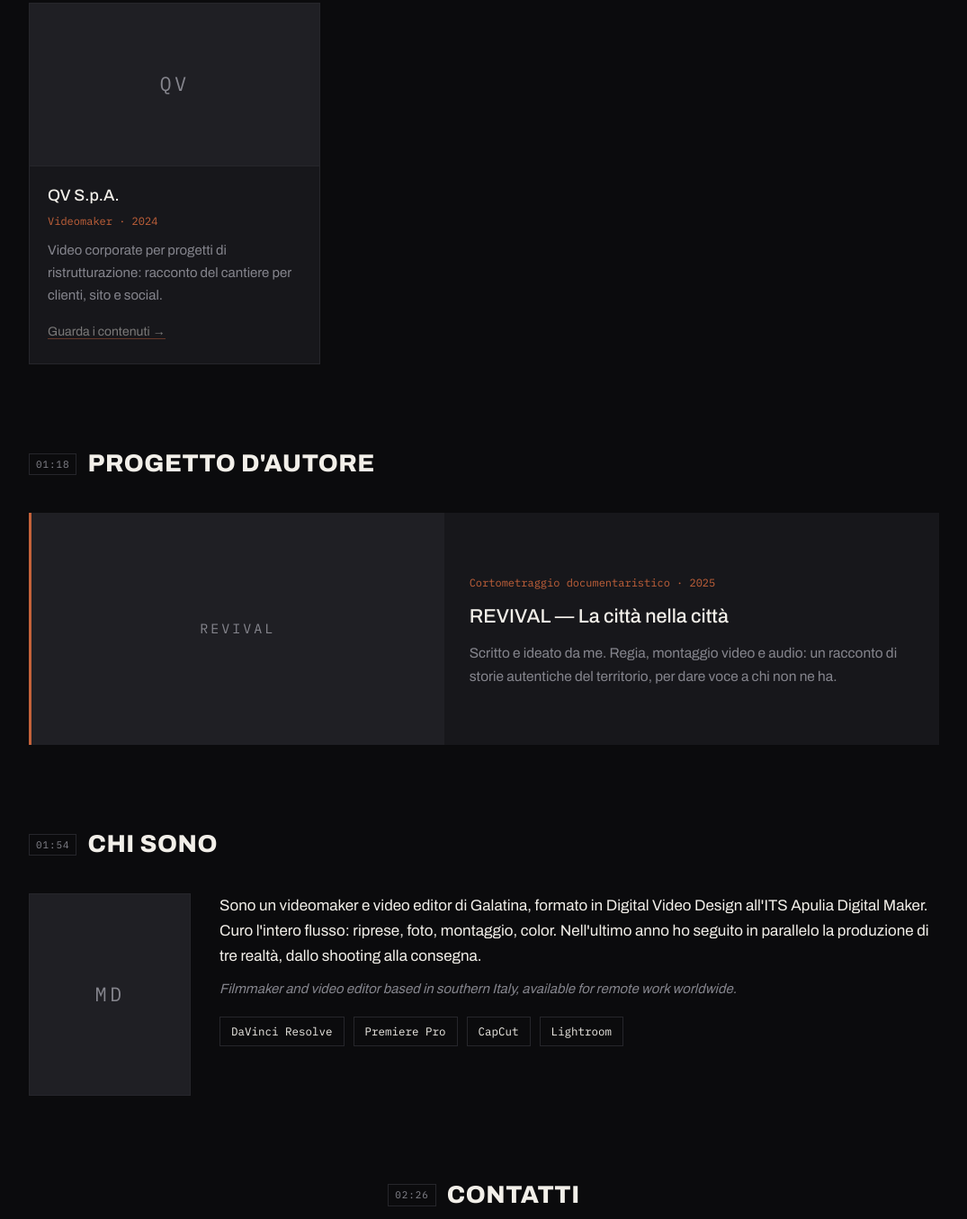
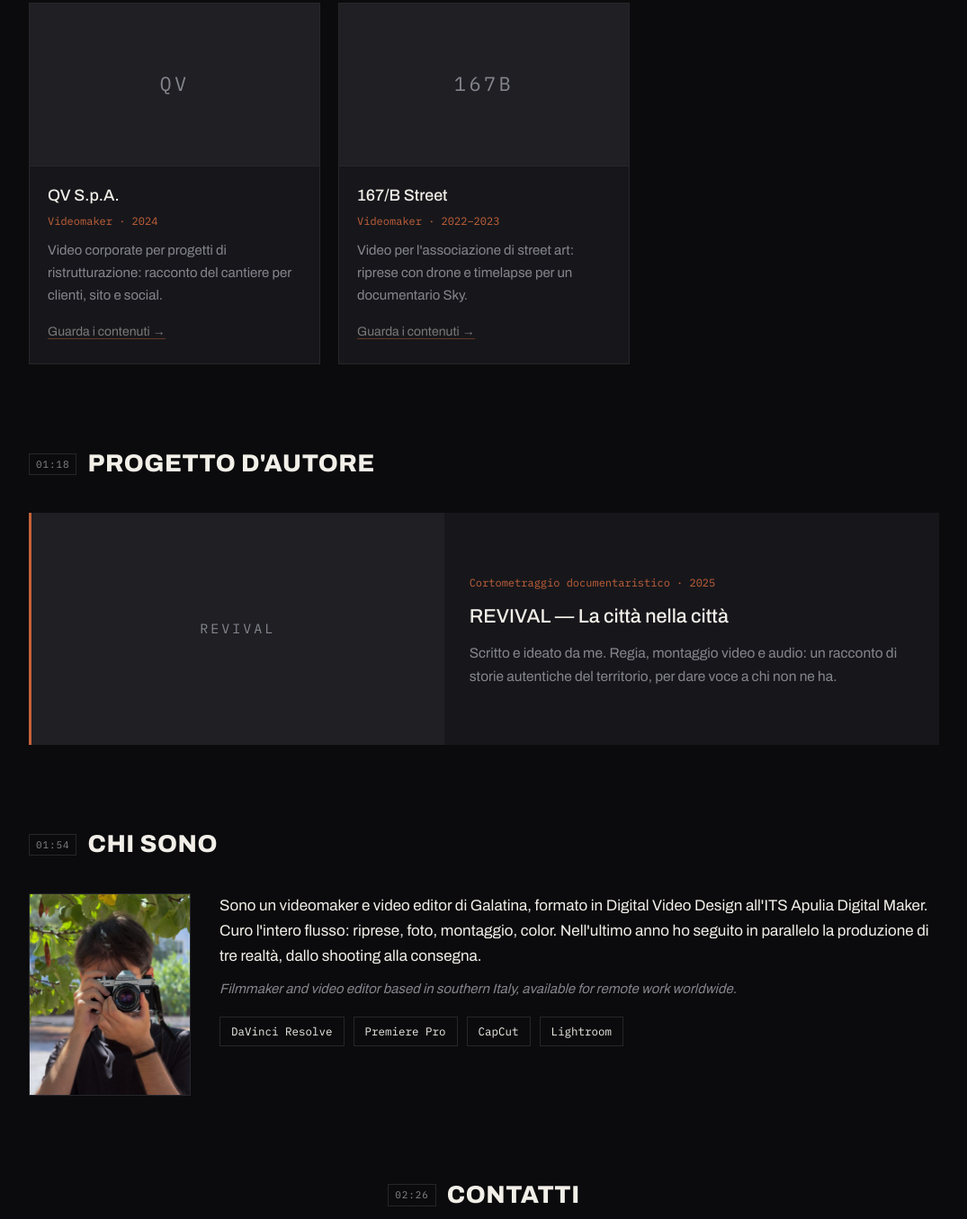
Before and after one commit to Mattiadamediting/mattiadamediting.github.io, a plain HTML site: page index.html in a window 1280 px wide. Shown: the part 1705-3060 px from the top of the page at 90% size, without its empty margins (102-1177 px from the left). Drawn offline with Linux system fonts and the light colour scheme.

Commit message:
Foto Pentax in Chi sono + card 167/B Street con drone/Sky
Co-Authored-By: Claude Fable 5 <noreply@anthropic.com>

```diff
--- a/index.html
+++ b/index.html
@@ -100,6 +100,16 @@
         </div>
       </article>
 
+      <article class="work">
+        <div class="work-thumb" data-initial="167B"></div>
+        <div class="work-body">
+          <h3>167/B Street</h3>
+          <p class="work-role">Videomaker · 2022–2023</p>
+          <p>Video per l'associazione di street art: riprese con drone e timelapse per un documentario Sky.</p>
+          <a class="work-link" href="#" data-pending>Guarda i contenuti →</a>
+        </div>
+      </article>
+
     </div>
   </section>
 
@@ -118,7 +128,7 @@
   <section class="about" id="chisono">
     <h2><span class="clip-mark">01:54</span> Chi sono</h2>
     <div class="about-grid">
-      <div class="about-photo" data-initial="MD"></div>
+      <img class="about-photo" src="chi-sono.jpg" alt="Mattia D'Amico fotografa con una Pentax K1000">
       <div>
         <p>Sono un videomaker e video editor di Galatina, formato in Digital Video Design all'ITS Apulia Digital Maker. Curo l'intero flusso: riprese, foto, montaggio, color. Nell'ultimo anno ho seguito in parallelo la produzione di tre realtà, dallo shooting alla consegna.</p>
         <p class="about-en">Filmmaker and video editor based in southern Italy, available for remote work worldwide.</p>
--- a/style.css
+++ b/style.css
@@ -210,7 +210,7 @@ h2 .clip-mark { font-family: var(--mono); font-weight: 400; }
 
 /* ---------- about ---------- */
 .about-grid { display: grid; grid-template-columns: 180px 1fr; gap: 32px; align-items: start; }
-.about-photo { width: 180px; aspect-ratio: 4 / 5; border: 1px solid var(--linea); }
+.about-photo { width: 180px; aspect-ratio: 4 / 5; border: 1px solid var(--linea); object-fit: cover; display: block; }
 .about-en { color: var(--moviola); font-style: italic; font-size: 15px; margin-top: 10px; }
 .tools { list-style: none; display: flex; flex-wrap: wrap; gap: 10px; margin-top: 18px; }
 .tools li {
```
Also changed, not shown: chi-sono.jpg (added).
